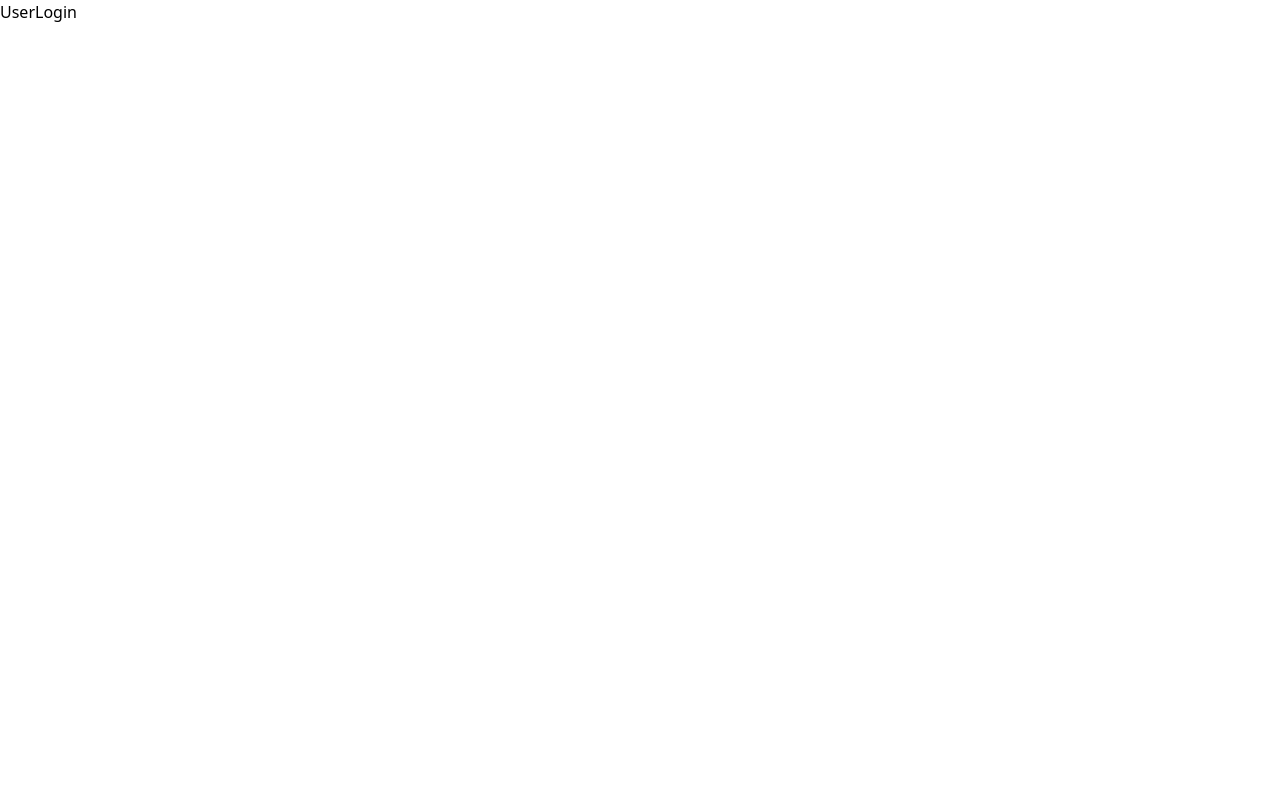
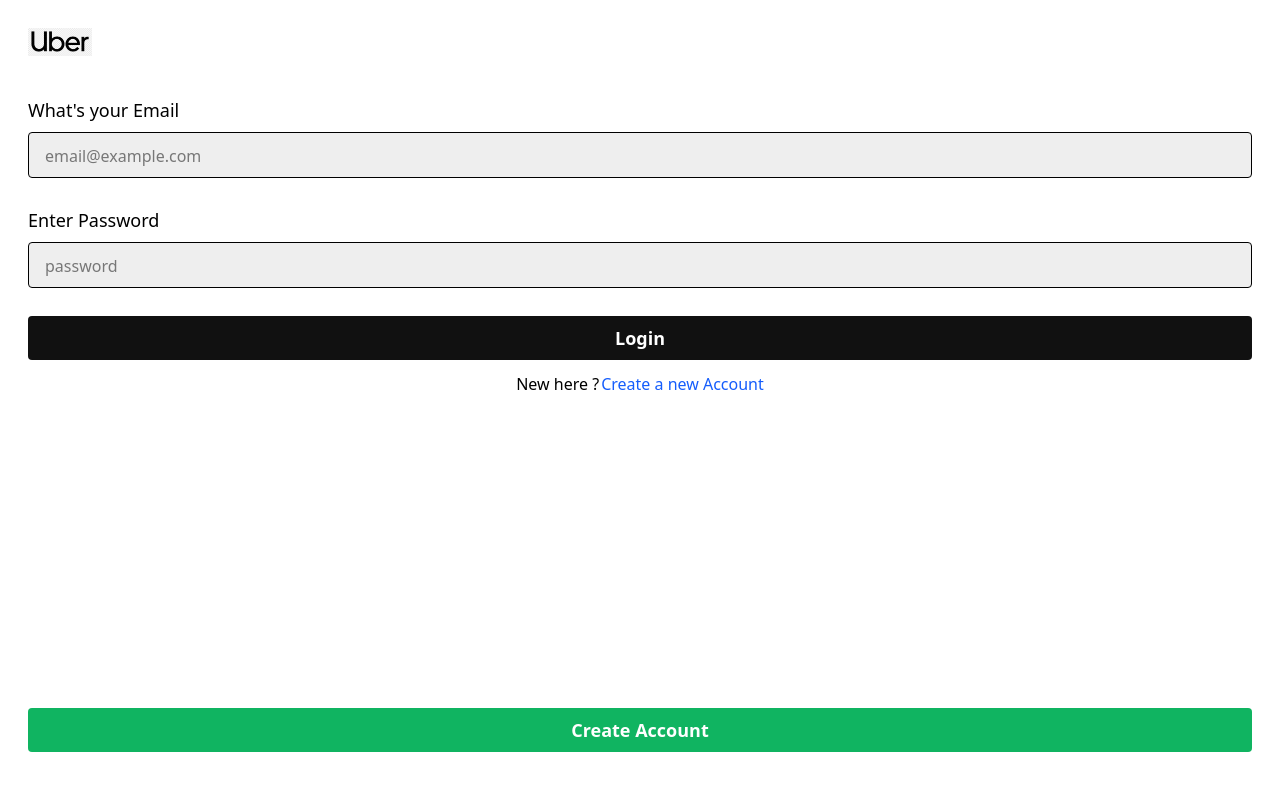
Before and after one commit to Taranjeet05/swift-ride-app, a React (Vite) app in the folder Frontend/: page /login in a window 1280 px wide. Shown: the top 790 px of the page. Built offline with nearby package versions, Linux system fonts and the light colour scheme.

Commit message:
feat: implement user login page with form validation, state management, and signup navigation

```diff
--- a/Frontend/src/pages/UserLogin.jsx
+++ b/Frontend/src/pages/UserLogin.jsx
@@ -1,9 +1,78 @@
-import React from 'react'
+import React, { useState } from "react";
+import { Link } from "react-router-dom";
 
 const UserLogin = () => {
+  const [email, setEmail] = useState("");
+  const [password, setPassword] = useState("");
+  const [userData, setUserData] = useState({});
+
+  const submitHandler = (e) => {
+    e.preventDefault();
+    setUserData({
+      email,
+      password,
+    });
+    console.log(userData);
+    setEmail("");
+    setPassword("");
+  };
+
   return (
-    <div>UserLogin</div>
-  )
-}
+    <div className="p-7 flex flex-col justify-between h-screen">
+      <div>
+        <img src="/images/uber.webp" alt="uber-logo" className="w-16 mb-10" />
 
-export default UserLogin
+        <form action="" onSubmit={(e) => submitHandler(e)}>
+          <h3 className="text-lg font-medium mb-2">What's your Email</h3>
+
+          <input
+            required
+            type="email"
+            name="email"
+            value={email}
+            onChange={(e) => setEmail(e.target.value)}
+            id="email"
+            placeholder="email@example.com"
+            className="bg-[#eeeeee] mb-7 rounded px-4 py-2 border w-full text-lg  placeholder:text-base"
+          />
+
+          <h3 className="text-lg font mb-2">Enter Password</h3>
+
+          <input
+            required
+            type="password"
+            name="password"
+            value={password}
+            onChange={(e) => setPassword(e.target.value)}
+            id="password"
+            placeholder="password"
+            className="bg-[#eeeeee] mb-7 rounded px-4 py-2 border w-full text-lg  placeholder:text-base"
+          />
+          <button className="bg-[#111] text-white font-semibold mb-3 rounded px-4 py-2 w-full text-lg  placeholder:text-base">
+            Login
+          </button>
+          <p className="text-center">
+            New here ?
+            <Link
+              to="/signup"
+              className="text-blue-600 hover:text-blue-800 ml-0.5"
+            >
+              Create a new Account
+            </Link>
+          </p>
+        </form>
+      </div>
+
+      <div>
+        <Link
+          to="/captain-login"
+          className="bg-[#10b461] flex justify-center items-center text-white font-semibold mb-5 rounded px-4 py-2 w-full text-lg  placeholder:text-base"
+        >
+          Create Account
+        </Link>
+      </div>
+    </div>
+  );
+};
+
+export default UserLogin;
```
